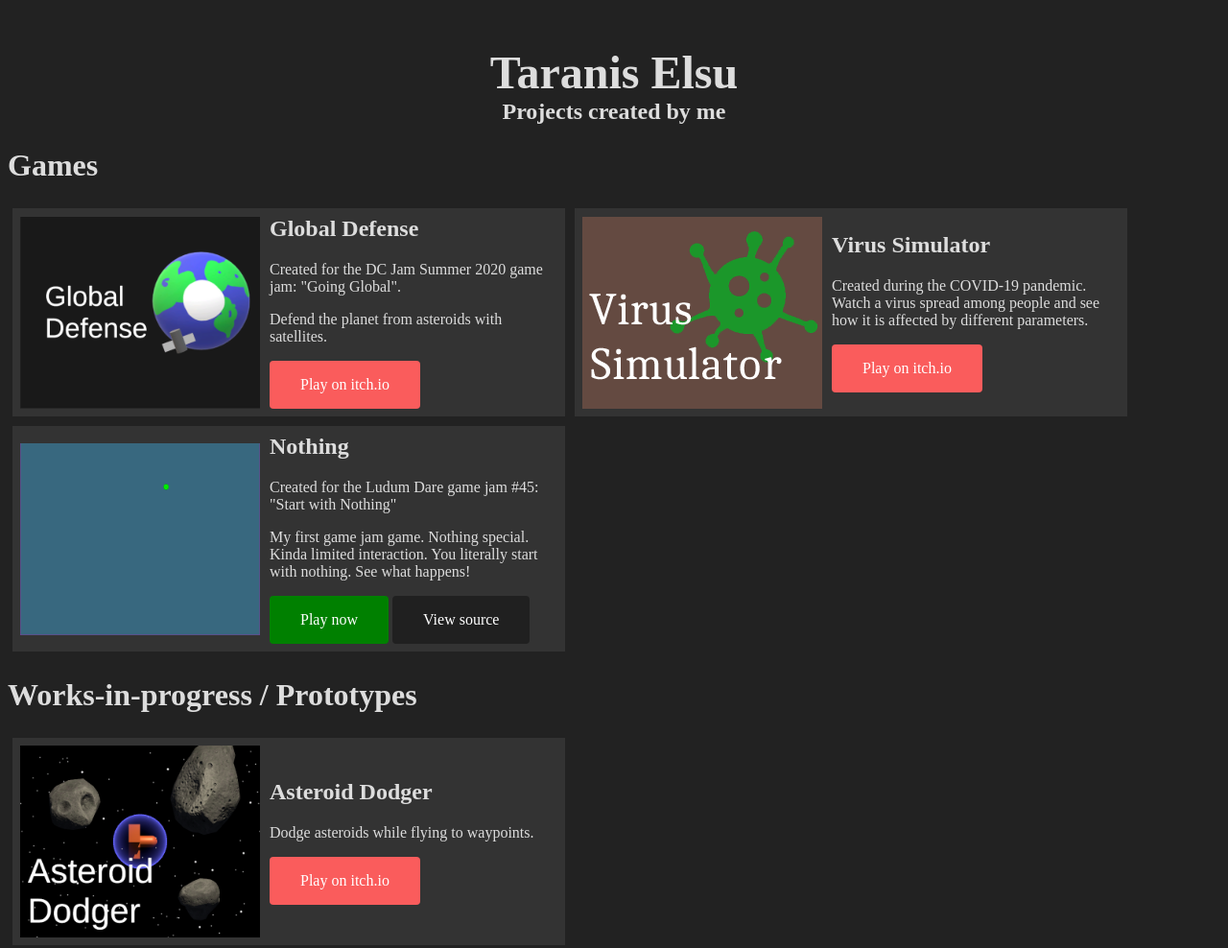
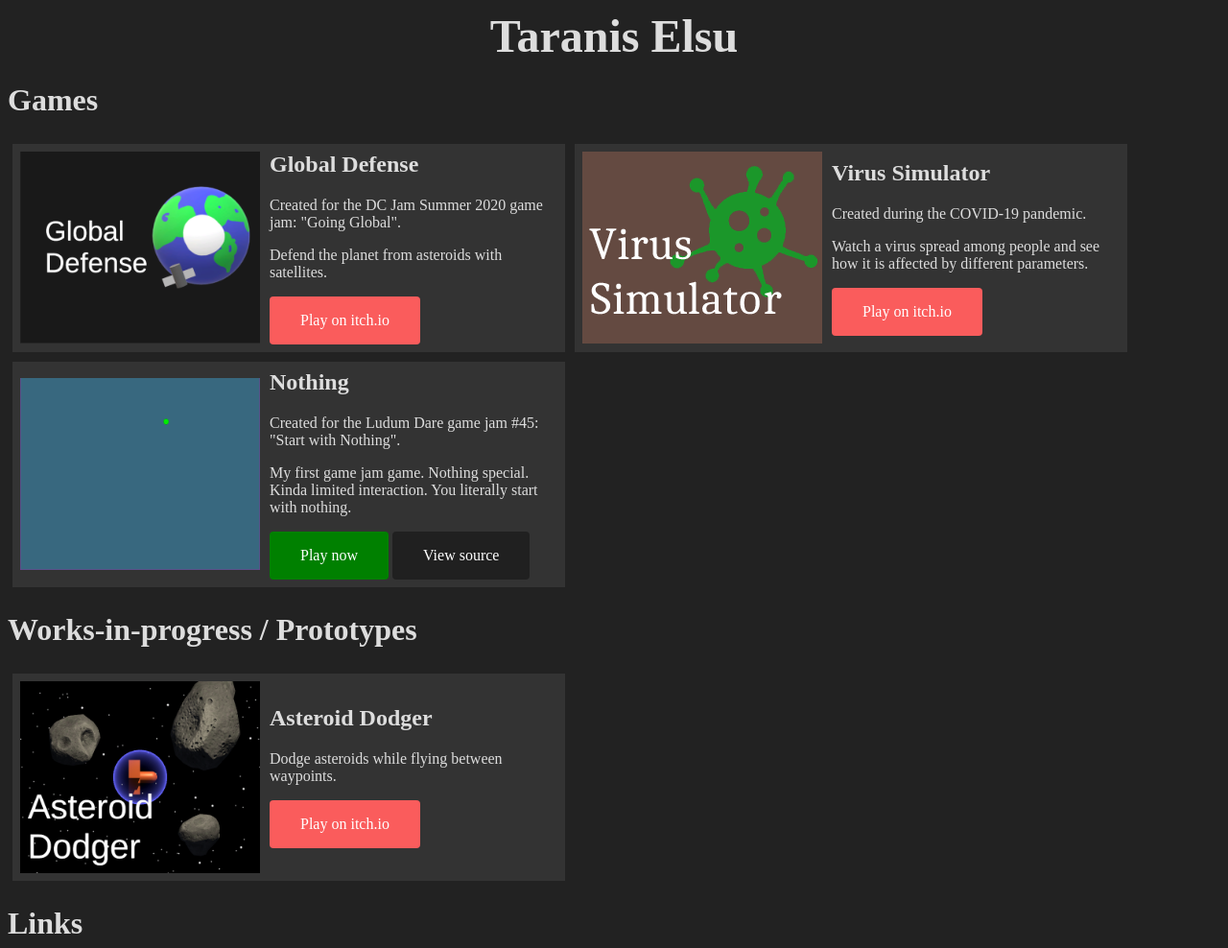
Before and after one commit to taraniselsu/taraniselsu.github.io, a plain HTML site: page index.html in a window 1280 px wide. Shown: the top 988 px of the page at 96% size. Drawn offline with Linux system fonts and the light colour scheme.

Commit message:
More small tweaks

```diff
--- a/index.html
+++ b/index.html
@@ -8,7 +8,7 @@
 <body>
 
 <p class="title">Taranis Elsu</p>
-<p class="subtitle">Projects created by me</p>
+<!-- <p class="subtitle">Projects created by me</p> -->
 
 <h1>Games</h1>
 
@@ -28,7 +28,8 @@
   <img src="virussimulator/kongregate1.png" class="coverimage">
   <div class="gamedescription">
     <h2 class="gamename">Virus Simulator</h2>
-    <p>Created during the COVID-19 pandemic. Watch a virus spread among people and see how it is affected by different parameters.</p>
+    <p>Created during the COVID-19 pandemic.</p>
+    <p>Watch a virus spread among people and see how it is affected by different parameters.</p>
     <p class="nobottommargin"><a href="https://taraniselsu.itch.io/virus-simulator" class="button-playonitch">Play on itch.io</a></p>
   </div>
 </div>
@@ -37,8 +38,8 @@
   <img src="nothing/coverimage.png" class="coverimage">
   <div class="gamedescription">
     <h2 class="gamename">Nothing</h2>
-    <p>Created for the Ludum Dare game jam #45: "Start with Nothing"</p>
-    <p>My first game jam game. Nothing special. Kinda limited interaction. You literally start with nothing. See what happens!</p>
+    <p>Created for the Ludum Dare game jam #45: "Start with Nothing".</p>
+    <p>My first game jam game. Nothing special. Kinda limited interaction. You literally start with nothing.</p>
     <p class="nobottommargin">
       <a href="https://taraniselsu.github.io/LudumDare45_StartWithNothing/" class="button-play">Play now</a>
       <a href="https://github.com/taraniselsu/LudumDare45_StartWithNothing" class="button-source">View source</a>
@@ -56,7 +57,7 @@
   <img src="images/asteroiddodger.png" class="coverimage">
   <div class="gamedescription">
     <h2 class="gamename">Asteroid Dodger</h2>
-    <p>Dodge asteroids while flying to waypoints.</p>
+    <p>Dodge asteroids while flying between waypoints.</p>
     <p class="nobottommargin"><a href="https://taraniselsu.itch.io/asteroid-dodger?password=wip" class="button-playonitch">Play on itch.io</a></p>
   </div>
 </div>
--- a/styles.css
+++ b/styles.css
@@ -15,7 +15,7 @@ footer {
   text-align: center;
   font-weight: bold;
   font-size: 300%;
-  margin-bottom: 0px;
+  margin: 10px;
 }
 .subtitle {
   text-align: center;
```
